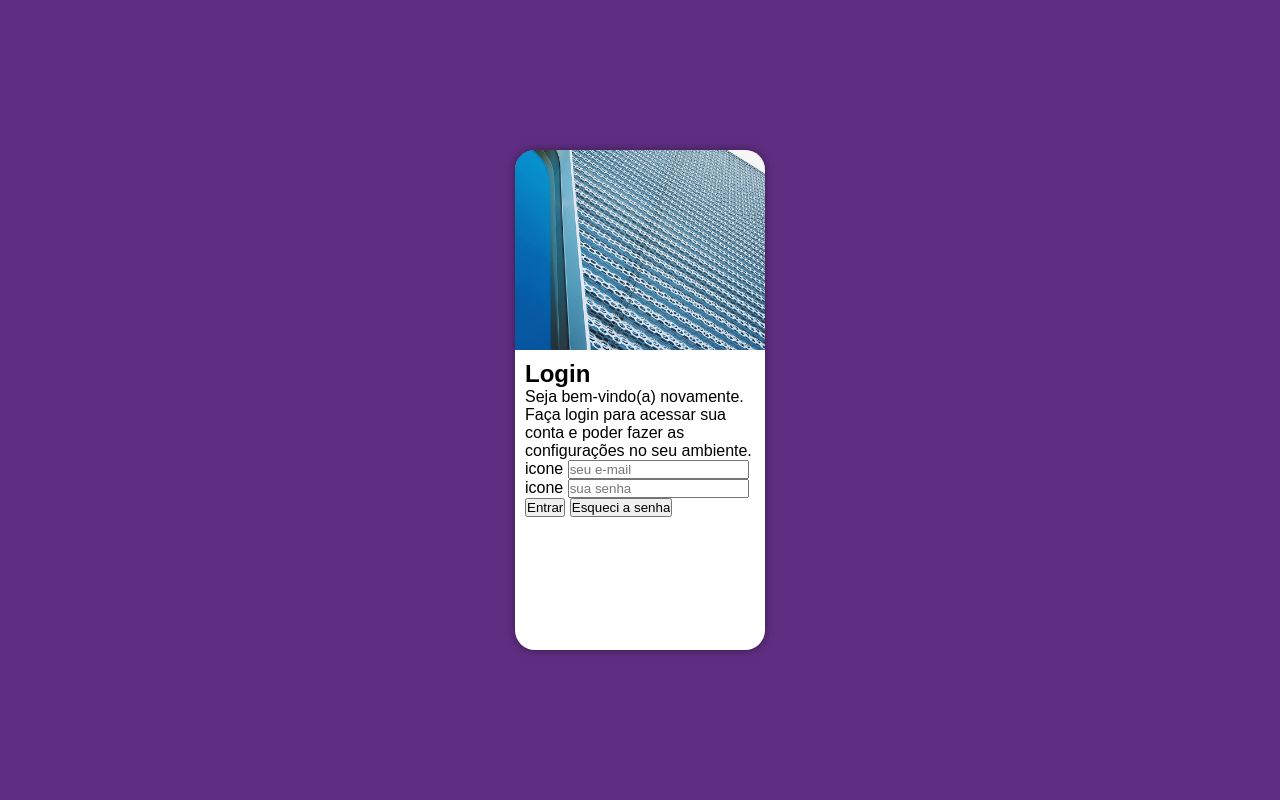
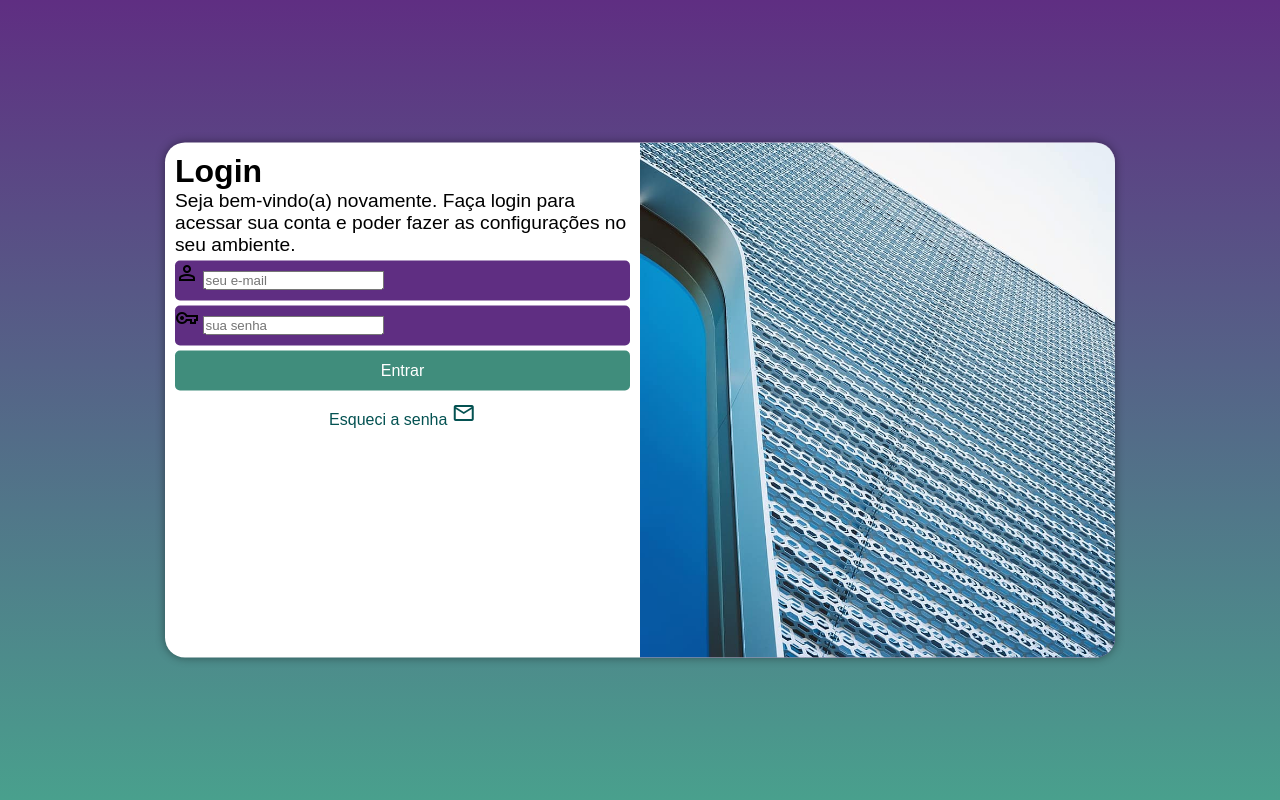
Before and after one commit to Laripfernandes/projeto-login, a PHP site: page / in a window 1280 px wide. Run offline with PHP 8.4, Linux system fonts and the light colour scheme.

Commit message:
atualizações

```diff
--- a/estilos/mq.css
+++ b/estilos/mq.css
@@ -4,5 +4,42 @@
     body {
         background-image: linear-gradient(360deg, #49a08d, #5f2e82);
     }
+    section#login {
+        width:80vw;
+    }
+    section#login > div#imagem {
+        float:left;
+        width:30%;
+        height: 100%;
+    }
+    section#login > div#formulario {
+        float: right;
+        width: 70%;
+    }
+}
 
+@media screen and (min-width:992px) {
+    body {
+        background-image: linear-gradient(to top, #49a08d, #5f2e82);
+    }
+    section#login {
+        width: 950px;
+    }
+
+    section#login > div#imagem {
+        float:right;
+        width: 50%;
+        height: 100%;
+    }
+
+    section#login > div#formulario {
+        float: left;
+        width: 50%;
+    }
+    div#formulario > h1 {
+        font-size: 2em;
+    }
+    div#formulario > p {
+        font-size: 1.2em;
+    }
 }
--- a/estilos/style.css
+++ b/estilos/style.css
@@ -34,9 +34,12 @@ section#login {
     overflow: hidden;
     background-color: white;
     width: 250px;
-    height:500px;
+    height:515px;
     border-radius: 20px;
     box-shadow: 0px 0px 10px rgba(0, 0, 0, 0.419);
+
+    transition: width .3s, height .3s;
+    transition-timing-function: ease;
 }
 
 section#login > div#imagem {
@@ -51,3 +54,63 @@ section#login > div#formulario {
     display: block;
     padding:10px ;
 }
+
+div#formulário > h1 {
+    text-align: center;
+    margin-bottom: 10px;
+}
+
+div#formulário > p {
+    font-size: 0.8em;
+}
+
+form > div.campo {
+    background-color: #5f2e82;
+    display: block;
+    width: 100%;
+    height: 40px;
+    border-radius: 5px;
+    margin: 5px 0px;
+}
+
+div.campo > label {
+    display:none;
+}
+
+form > input[type=submit] {
+    display: block;
+    font-size: 1em;
+    width: 100%;
+    height: 40px;
+    background-color: #408d7c;
+    color: white;
+    border: none;
+    border-radius:5px;
+}
+
+form > input[type="submit"]:hover {
+    background-color: #68a1a1;
+}
+
+form > a.botao {
+    display: block;
+    text-align:center;
+    font-size: 1em;
+    width: 100%;
+    height: 40px;
+    padding-top: 5px;
+    margin-top: 5px;
+    background-color:#ffffff;
+    color: #045252;
+    border-radius:5px;
+    text-decoration: none;
+
+}
+
+form > a.botao:hover {
+    background-color: #9ad7d7
+}
+
+form > a.botao > i {
+    font-size: 0.8em;
+}
--- a/index.html
+++ b/index.html
@@ -6,6 +6,7 @@
     <title>Login</title>
     <link rel="stylesheet" href="estilos/style.css">
     <link rel="stylesheet" href="estilos/mq.css">
+    <link href="https://fonts.googleapis.com/css2?family=Material+Symbols+Outlined" rel="stylesheet" />
 </head>
 <body>
     <main>
@@ -21,18 +22,23 @@
         <form action="login.php" autocomplete="on" method="post">
 
 
-        <label for="iemail">icone</label>
-            <input type="email" name="email" id="iemail" placeholder="seu e-mail" required>
+        <div class="campo">
+            <span class="material-symbols-outlined">person</span>
+                <input type="email" name="email" id="iemail" placeholder="seu e-mail" autocomplete="email" required>
+                <label for="iemail">email</label>
+        </div>
 
 
-        <label for="isenha">icone</label>
-            <input type="password" name="senha" id="isenha" placeholder="sua senha" minlength="8" required>
+        <div class="campo">
+                <span class="material-symbols-outlined">vpn_key</span>
+                <input type="password" name="senha" id="isenha" placeholder="sua senha" minlength="8" autocomplete="current-password" required>
+                <label for="isenha">senha</label>
+        </div>
 
 
-            <p id="botoes">
-            <input class="entrar" type="submit" value="Entrar">
-            <input class="esquecer" type="reset" value="Esqueci a senha">
-            </p>
+            <input type="submit" value="Entrar">
+            <a href="esqueci.html" class="botao">
+                Esqueci a senha <span class="material-symbols-outlined">mail</span>
         </form>
     </div>
 </section>
```
